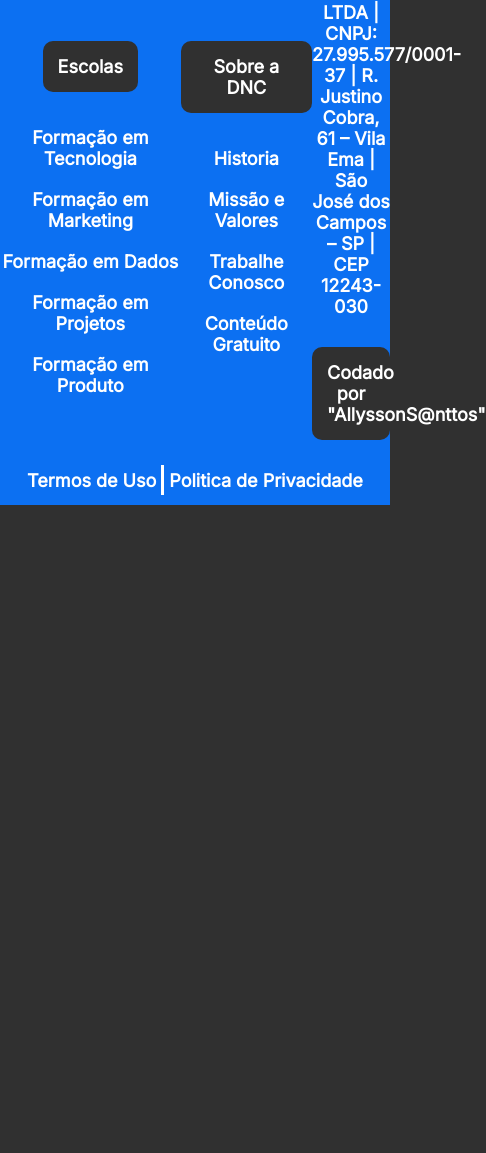
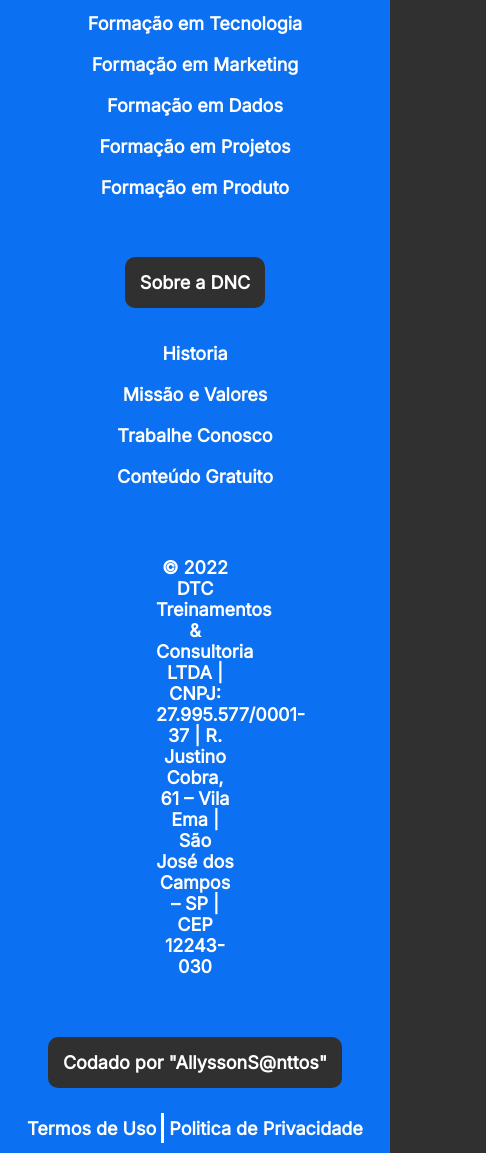
Before and after one commit to alyyssonSanttos/bootcamp-dnc, a plain HTML site: page index.html in a window 390 px wide. Shown: the part 1728-2881 px from the top of the page, 486 px wide, since content can reach past the window. Before the commit the page ends 2233 px from the top, so only its background shows below. Drawn offline with Linux system fonts and the light colour scheme.

Commit message:
Adicionando media query no footer

```diff
--- a/estilo.css
+++ b/estilo.css
@@ -291,7 +291,7 @@
                     width: 100%;
                     margin: 0px;
                 }
-            }
+
             /*section*/
 
             section h1 {
@@ -311,5 +311,15 @@
 
             .checkbox-itens label {
                 font-size: 17px;
+            }
 
+            /*Footer*/
+
+            footer .linha1 {
+                flex-direction: column;
             }
+            .endereço {
+                width: 95%;
+                margin-bottom: 30px;
+            }
+        }
--- a/index.html
+++ b/index.html
@@ -106,10 +106,11 @@
                 </ul>
             </nav>
             <div class="endereço">
-                © 2022 DTC Treinamentos & Consultoria LTDA | CNPJ: 27.995.577/0001-37 | R. Justino Cobra, 61 – Vila Ema | São José dos Campos – SP | CEP 12243-030<br>
+                © 2022 DTC Treinamentos & Consultoria LTDA | CNPJ: 27.995.577/0001-37 | R. Justino Cobra, 61 – Vila Ema | São José dos Campos – SP | CEP 12243-030
+            </div>
+            <div id="botao extra">
             <h5>Codado por "AllyssonS@nttos"</h5>
             </div>
-
        </div>
        <div class="linha2">
             <a href="">Termos de Uso</a>
```
